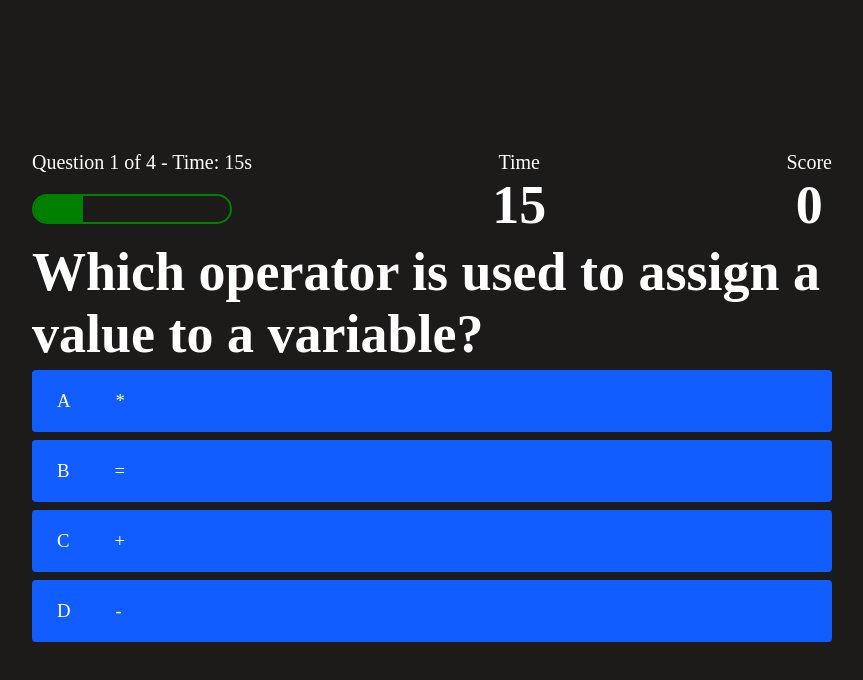
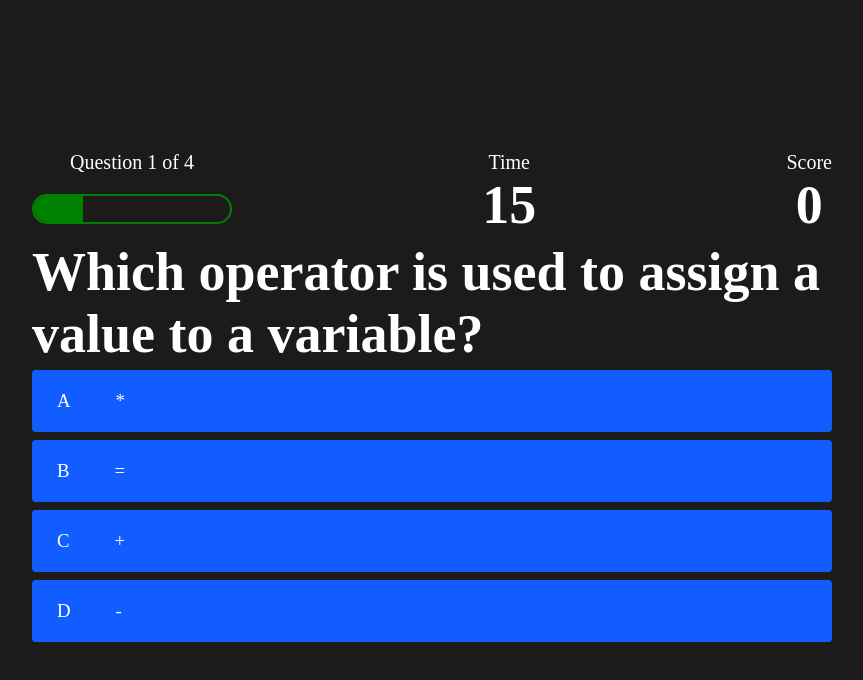
Before and after one commit to OxMagnus/Quiz-Page, a plain HTML site: page game.html in a window 1280 px wide. Shown: the whole page, without its empty margins (208-1071 px from the left). Drawn offline with nearby package versions, Linux system fonts and the light colour scheme.

Commit message:
last edits of the day

```diff
--- a/game.js
+++ b/game.js
@@ -133,8 +133,7 @@ function startTimer() {
   }
 
   function updateTimerDisplay() {
-    timeText.innerText = timerSeconds; // Update the time element with the current timer value
-    progressText.innerText = `Question ${questionCounter} of ${MAX_QUESTIONS} - Time: ${timerSeconds}s`;
+    timeText.innerText = timerSeconds;
   }
 
   function endGame() {
```
Also changed, not shown: game.html (+0 -2 lines), 1 other file.
